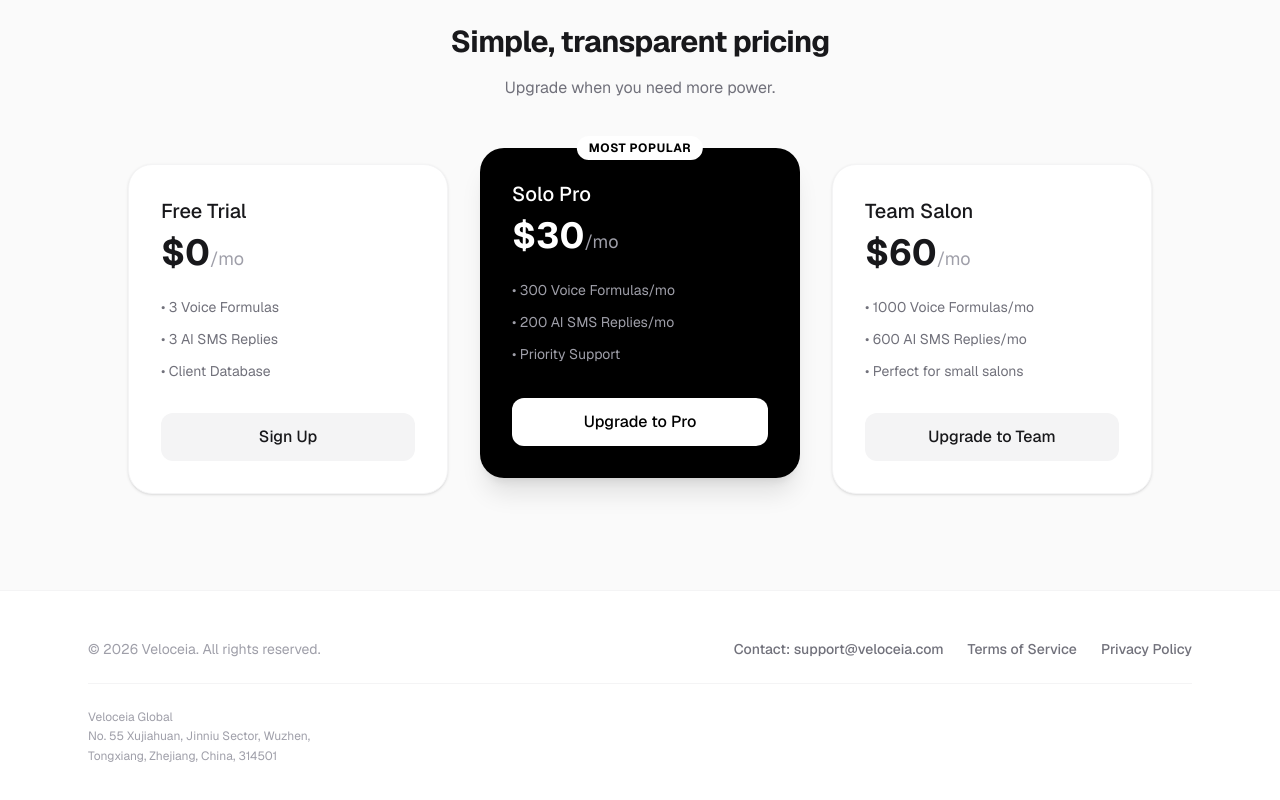
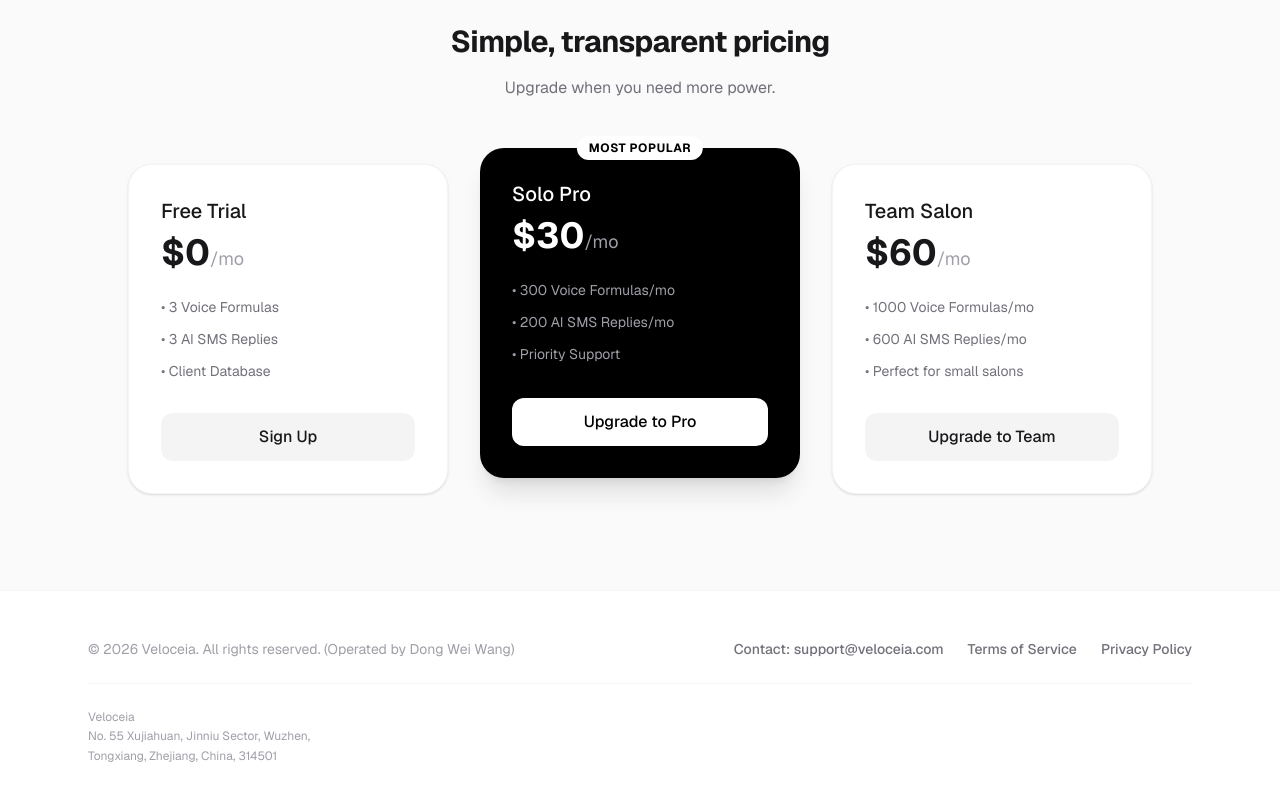
Before and after one commit to wdw1997/haird, a Next.js app: page / in a window 1280 px wide. Shown: the part 1792-2592 px from the top of the page. Built offline with nearby package versions, Linux system fonts and the light colour scheme; no server answers.

Commit message:
Update page.tsx

```diff
--- a/app/page.tsx
+++ b/app/page.tsx
@@ -471,7 +471,7 @@ function HomeContent() {
       <footer className="max-w-6xl mx-auto px-6 py-12">
         <div className="flex flex-col md:flex-row justify-between items-start gap-6 mb-6">
           <div className="text-zinc-400 text-sm">
-            © {new Date().getFullYear()} Veloceia. All rights reserved.
+            © {new Date().getFullYear()} Veloceia. All rights reserved. (Operated by Dong Wei Wang)
           </div>
           <div className="flex gap-6 text-sm font-medium text-zinc-500">
             <a href="mailto:support@veloceia.com" className="hover:text-black transition">Contact: support@veloceia.com</a>
@@ -480,7 +480,7 @@ function HomeContent() {
           </div>
         </div>
         <div className="text-xs text-zinc-400 leading-relaxed border-t border-zinc-100 pt-6">
-          Veloceia Global<br />
+          Veloceia<br />
           No. 55 Xujiahuan, Jinniu Sector, Wuzhen,<br />
           Tongxiang, Zhejiang, China, 314501
         </div>
```
